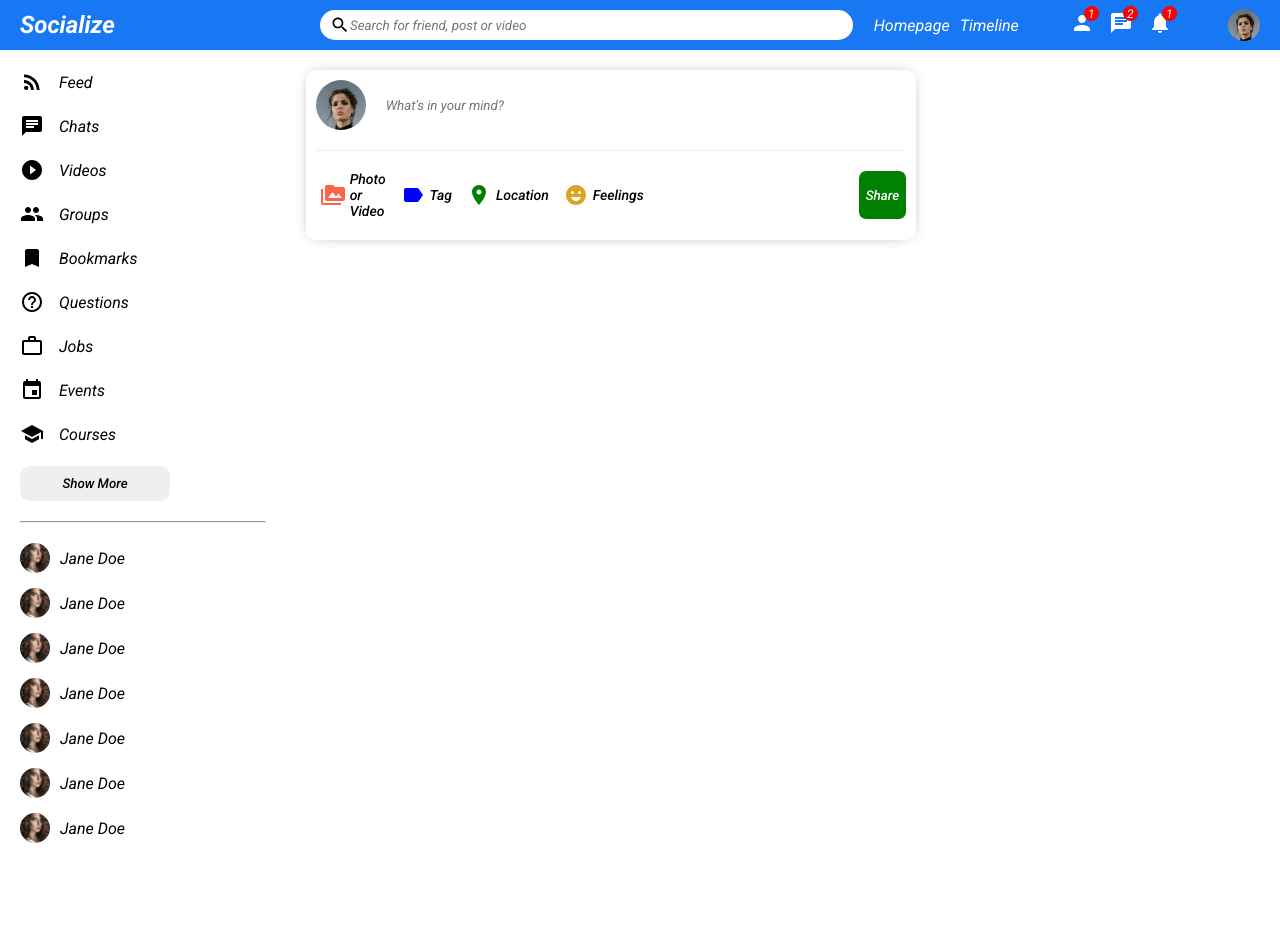
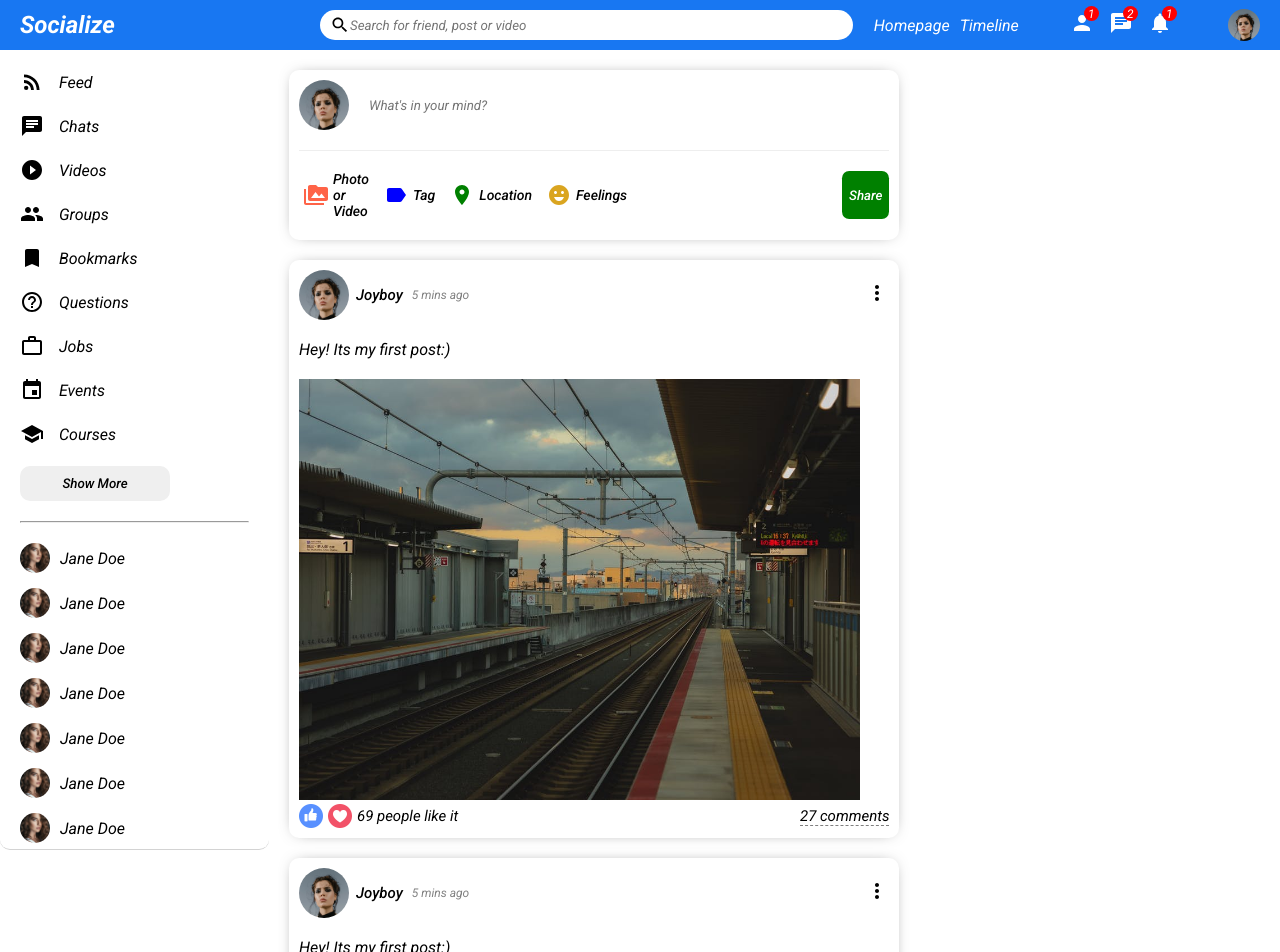
Before and after one commit to PrathamDwivedi27/socialize, a React (Create React App) app: page / in a window 1280 px wide. Shown: the top 952 px of the page. Before the commit the page ends 850 px from the top, so only its background shows below. Built offline with nearby package versions, Linux system fonts and the light colour scheme.

Commit message:
[Feat]: See post feautre done

```diff
--- a/src/components/feed/Feed.jsx
+++ b/src/components/feed/Feed.jsx
@@ -1,11 +1,18 @@
 import React from 'react'
 import Share from '../share/Share'
 import './feed.css'
+import Post from '../post/Post'
 
 const Feed = () => {
   return (
     <div className='feed'>
       <Share/>
+      <Post/>
+      <Post/>
+      <Post/>
+      <Post/>
+      <Post/>
+      <Post/>
 
     </div>
   )
--- /dev/null
+++ b/src/components/post/Post.jsx
@@ -0,0 +1,38 @@
+import React from 'react'
+import './post.css'
+import { MoreVert } from '@mui/icons-material'
+
+const Post = () => {
+  return (
+    <div className='post'>
+        <div className="postTop">
+            <div className="postTopLeft">
+                <img src="/assets/person/1.jpeg" alt="" className="postProfileImg" />
+                <span className="postUsername">Joyboy</span>
+                <span className="postTime">5 mins ago</span>
+            </div>
+
+            <div className="postTopRight">
+                <MoreVert/>
+            </div>
+        </div>
+        <div className="postCenter">
+            <span className="postText">Hey! Its my first post:)</span>
+            <img src="/assets/post/1.jpeg" alt="" className="postImg" />
+        </div>
+        <div className="postBottom">
+            <div className="postBottomLeft">
+                <img className="likeIcon" src="/assets/like.png" alt="" />
+                <img className="likeIcon" src="/assets/heart.png" alt="" />
+                <span className="postLikeCounter">69 people like it</span>
+            </div>
+            <div className="postBottomRight">
+                <span className="postCommentText">27 comments</span>
+            </div>
+        </div>
+
+    </div>
+  )
+}
+
+export default Post
--- /dev/null
+++ b/src/components/post/post.css
@@ -0,0 +1,76 @@
+.post{
+    width: 100%;
+    border-radius: 10px;
+    box-shadow: 0px 0px 16px -8px rgba(0,0,0,0.68);
+    margin: 20px 0px;
+    padding: 10px;;
+}
+
+.postTop{
+    display:flex;
+    align-items: center;
+    justify-content: space-between;
+}
+
+.postTopLeft{
+    display: flex;
+    align-items: center;
+}
+
+.postProfileImg{
+    width: 50px;
+    height: 50px;
+    border-radius: 50%;
+    object-fit: cover;
+    margin-right: 7px;
+}
+
+.postUsername{
+    font-size: 15px;
+    font-weight: 500;
+    margin-right: 9px;
+}
+
+.postTime{
+    font-size: 12px;
+    color: gray;
+}
+
+.postCenter{
+    margin-top: 20px;
+}
+
+.postImg{
+    width: 95%;
+    margin-top: 20px;
+    max-height: 500px;
+    object-fit: cover;
+}
+
+.postBottom{
+    display: flex;
+    align-items: center;
+    justify-content: space-between;
+}
+
+.postBottomLeft{
+    display: flex;
+    align-items: center;
+}
+
+.likeIcon{
+    width: 24px;
+    height: 24px;
+    margin-right: 5px;
+    cursor: pointer;
+}
+
+.postLikeCounter{
+    font-size: 15px;
+}
+
+.postCommentText{
+    cursor: pointer;
+    border-bottom: 1px dashed gray;
+    font-size: 15px;
+}
--- a/src/components/rightbar/rightbar.css
+++ b/src/components/rightbar/rightbar.css
@@ -1,3 +1,4 @@
 .rightbar{
     flex:3.5;
+    padding: 20px;
 }
--- a/src/components/sidebar/Sidebar.jsx
+++ b/src/components/sidebar/Sidebar.jsx
@@ -83,6 +83,7 @@
           <span className="sidebarFriendName">Jane Doe</span>
         </li>
       </ul>
+      <div className="sidebarhr"></div>
     </div>
   )
 }
--- a/src/components/sidebar/sidebar.css
+++ b/src/components/sidebar/sidebar.css
@@ -3,6 +3,10 @@
     height:calc(100vh -50px);
     padding: 20px;
     overflow-y: scroll;
+    border-bottom: 1px solid lightgrey;
+    border-radius: 10px;
+
+
 }
 
 ::-webkit-scrollbar-thumb{
@@ -77,3 +81,8 @@
     object-fit: cover;
     margin-right: 10px;
 }
+
+.sidebarhr{
+    margin-top: 20px;
+    border: 10px;
+}
```
Also changed, not shown: src/pages/home/home.css (line endings or trailing spaces).
